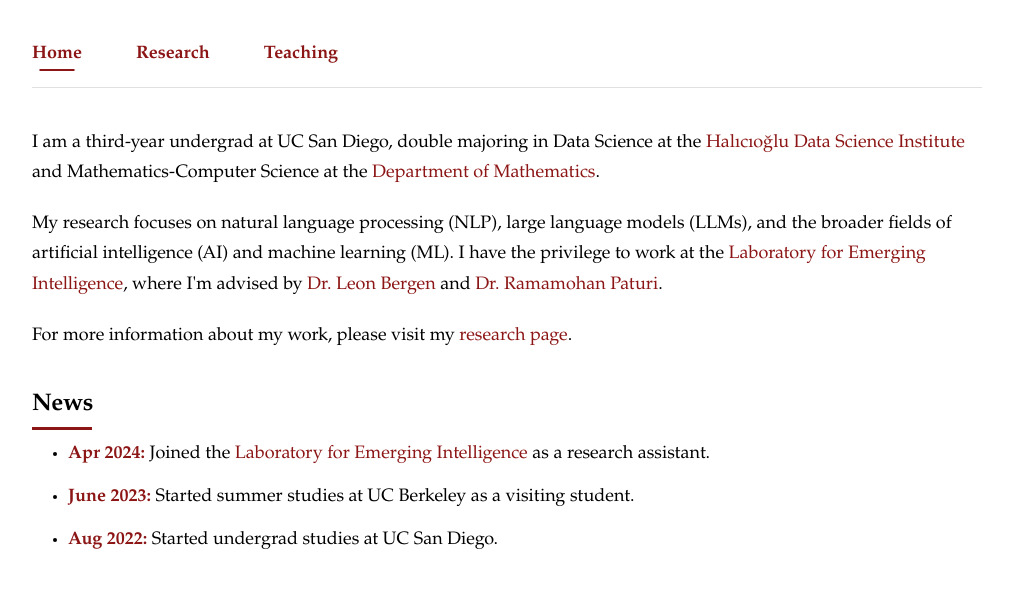
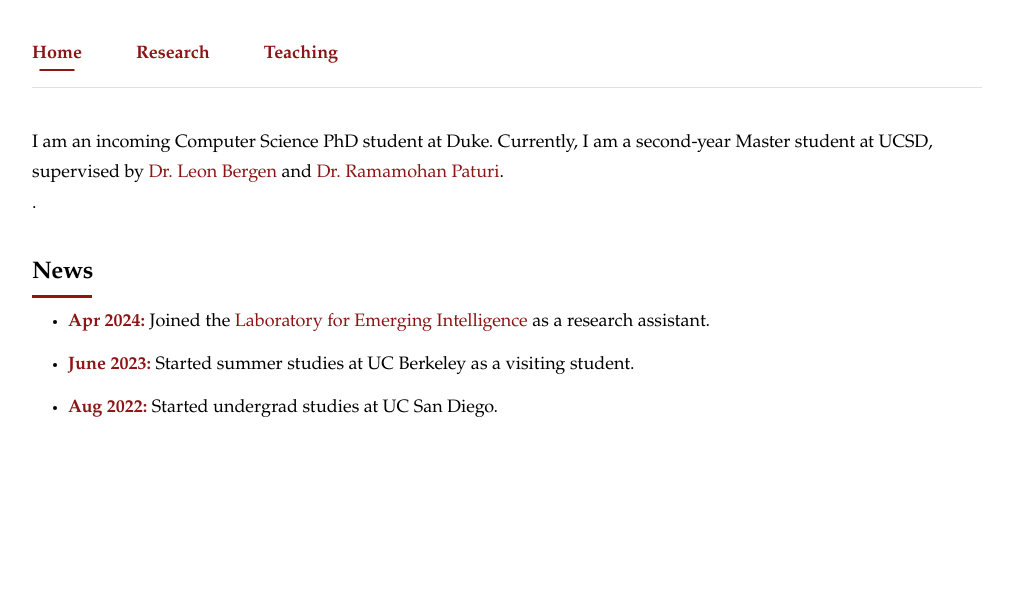
Before and after one commit to weilicao/weilicao.github.io, a Jekyll site: the page built from index.html, in a window 1280 px wide, cut to the strip 212-1066 px from the top of the page. Shown: the top 589 px of the strip, without its empty margins (133-1146 px from the left). Built offline with Jekyll 4.4.1, drawn with Linux system fonts in a browser that asks for light colours.

Commit message:
Update index.html
Signed-off-by: weilicao <64980345+weilicao@users.noreply.github.com>

```diff
--- a/index.html
+++ b/index.html
@@ -1,26 +1,16 @@
 ---
 layout: default
-title: Youze (Hargen) Zheng - Home
-description: Youze (Hargen) Zheng's personal academic website
+title: Weili Cao - Home
+description: Weili Cao's personal academic website
 ---
 
 <main>
     <section class="intro">
     <p>
-        I am a third-year undergrad at UC San Diego, double majoring in Data Science
-        at the <a href="https://datascience.ucsd.edu/">Halıcıoğlu Data Science Institute</a> and
-        Mathematics-Computer Science at the <a href="https://math.ucsd.edu/">Department of Mathematics</a>.
+        I am an incoming Computer Science PhD student at Duke. Currently, I am a second-year Master student at UCSD, supervised by <a href="https://linguistics.ucsd.edu/people/faculty/profiles/leon-bergen.html">Dr. Leon Bergen</a> and
+        <a href="https://cseweb.ucsd.edu/~paturi/">Dr. Ramamohan Paturi</a>.<br>.
     </p>
-    <p>
-        My research focuses on natural language processing (NLP), large language models (LLMs), and
-        the broader fields of artificial intelligence (AI) and machine learning (ML).
-        I have the privilege to work at the <a href="https://lei.ucsd.edu/">Laboratory for Emerging Intelligence</a>,
-        where I'm advised by <a href="https://linguistics.ucsd.edu/people/faculty/profiles/leon-bergen.html">Dr. Leon Bergen</a> and
-        <a href="https://cseweb.ucsd.edu/~paturi/">Dr. Ramamohan Paturi</a>.<br>
-    </p>
-    <p>
-        For more information about my work, please visit my <a href="research.html">research page</a>.
-    </p>
+
     </section>
 
     <section class="news">
```
